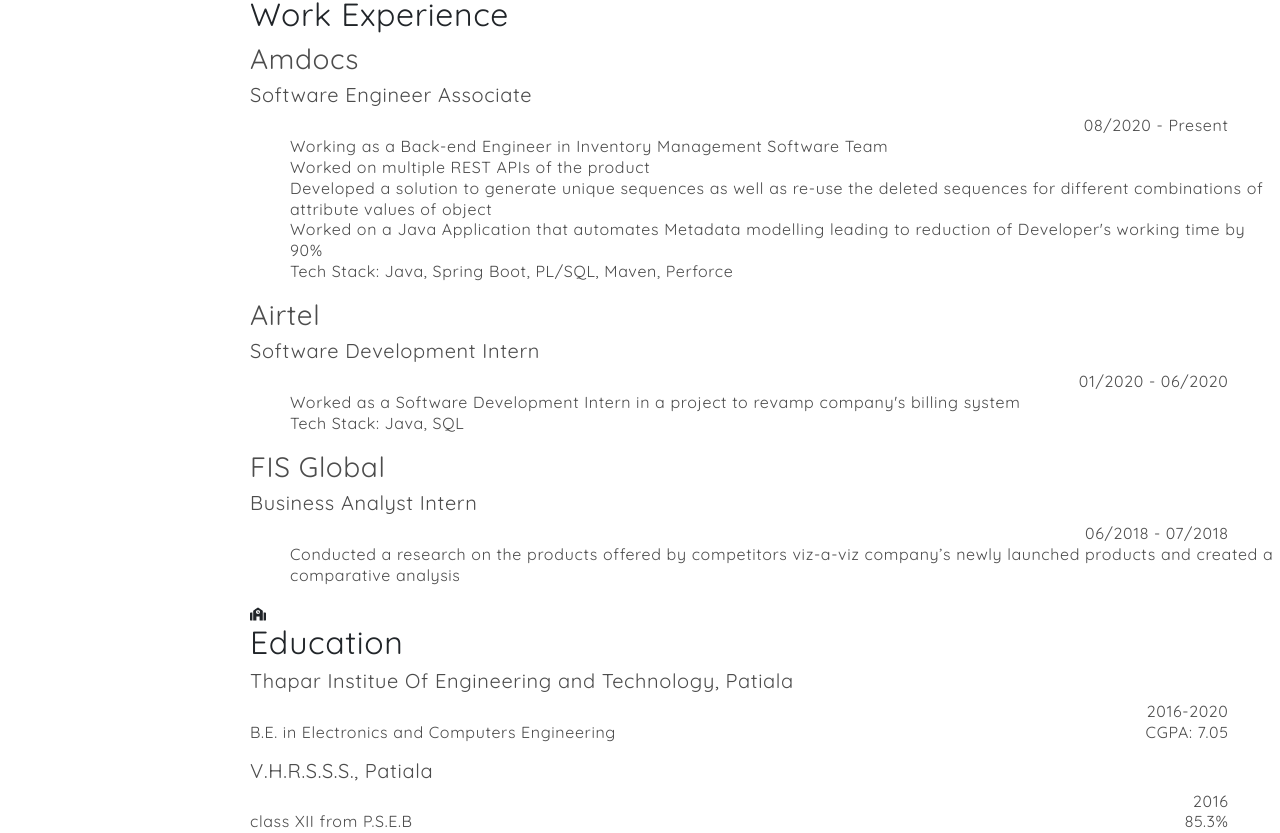
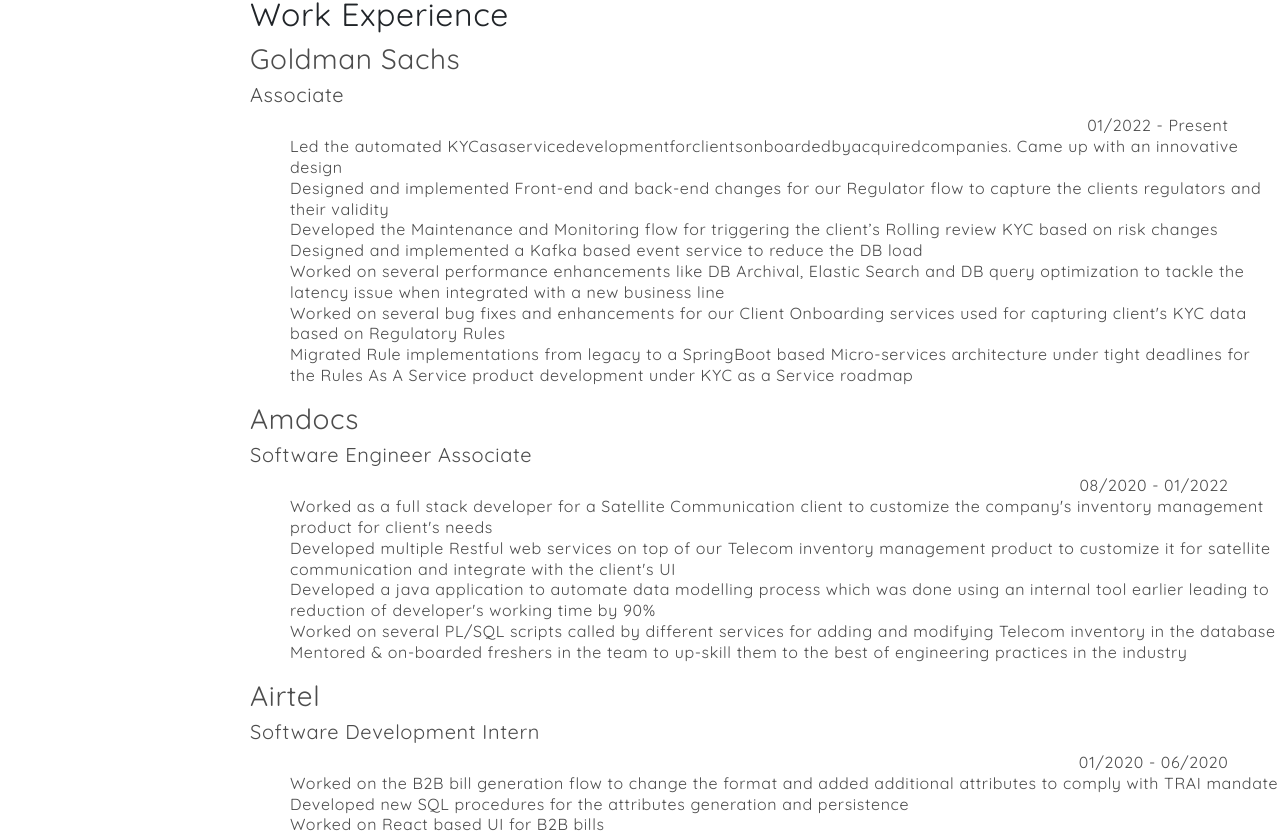
Before and after one commit to rachitchaudhary/React-Portfolio, a React (Create React App) app: page / in a window 1280 px wide. Shown: the part 867-1700 px from the top of the page. Built offline with nearby package versions, Linux system fonts and the light colour scheme; a web font is replaced by a local one.

Commit message:
updating work experience and dependencies

```diff
--- a/package.json
+++ b/package.json
@@ -21,7 +21,7 @@
     "react-reveal": "^1.2.2",
     "react-router-dom": "^5.2.0",
     "react-router-hash-link": "^2.4.3",
-    "react-scripts": "^3.4.3",
+    "react-scripts": "^5.0.1",
     "react-scroll": "^1.8.2",
     "react-scrollspy": "^3.4.3",
     "react-sticky-box": "^0.9.3",
--- a/src/components/education/education.component.js
+++ b/src/components/education/education.component.js
@@ -23,33 +23,44 @@
                                                 <div className={classes.label}>
                                                 <h2 >Work Experience</h2>
                                                 <p>
-                                                    <h3>Amdocs</h3> <h5>Software Engineer Associate</h5> <span className = "year">08/2020 - Present</span>
+                                                    <h3>Goldman Sachs</h3> <h5>Associate</h5> <span className = "year">01/2022 - Present</span>
                                                     <br />
                                                     <ul>
-                                                        <li>Working as a Back-end Engineer in Inventory Management Software Team</li>
-                                                        <li>Worked on multiple REST APIs of the product</li>
-                                                        <li>Developed a solution to generate unique sequences as well as re-use the deleted
-sequences for different combinations of attribute values of object</li>
-                                                        <li>Worked on a Java Application that automates Metadata modelling leading to
-reduction of Developer's working time by 90%</li>
-                                                        <li>Tech Stack: Java, Spring Boot, PL/SQL, Maven, Perforce</li>
+                                                        <li> Led the automated KYCasaservicedevelopmentforclientsonboardedbyacquiredcompanies. Came up with an
+                                                             innovative design</li>
+                                                        <li> Designed and implemented Front-end and back-end changes for our Regulator flow to capture the clients regulators and their validity</li>
+                                                        <li> Developed the Maintenance and Monitoring flow for triggering the client’s Rolling review KYC based on risk changes</li>
+                                                        <li> Designed and implemented a Kafka based event service to reduce the DB load</li>
+                                                        <li> Worked on several performance enhancements like DB Archival, Elastic Search and DB query optimization to tackle the latency issue when integrated with a new business line</li>
+                                                        <li> Worked on several bug fixes and enhancements for our Client Onboarding services used for capturing client's KYC data based on Regulatory Rules</li>
+                                                        <li> Migrated Rule implementations from legacy to a SpringBoot based Micro-services architecture under tight deadlines for the Rules As A Service product development under KYC as a Service roadmap</li>
+                                                    </ul>
+                                                </p>
+                                                <p>
+                                                    <h3>Amdocs</h3> <h5>Software Engineer Associate</h5> <span className = "year">08/2020 - 01/2022</span>
+                                                    <br />
+                                                    <ul>
+                                                        <li> Worked as a full stack developer for a Satellite Communication client to customize the company's inventory management product for client's needs</li>
+                                                        <li> Developed multiple Restful web services on top of our Telecom inventory management product to customize it for satellite communication and integrate with the client's UI</li>
+                                                        <li> Developed a java application to automate data modelling process which was done using an internal tool earlier leading to reduction of developer's working time by 90%</li>
+                                                        <li> Worked on several PL/SQL scripts called by different services for adding and modifying Telecom inventory in the database</li>
+                                                        <li> Mentored & on-boarded freshers in the team to up-skill them to the best of engineering practices in the industry</li>
                                                     </ul>
                                                 </p>
                                                 <p>
                                                     <h3>Airtel</h3> <h5>Software Development Intern</h5> <span className = "year">01/2020 - 06/2020</span>
                                                     <br />
                                                     <ul>
-                                                        <li>Worked as a Software Development Intern in a project to revamp company's billing
-system</li>
-                                                        <li>Tech Stack: Java, SQL</li>
+                                                        <li> Worked on the B2B bill generation flow to change the format and added additional attributes to comply with TRAI mandate</li>
+                                                        <li> Developed new SQL procedures for the attributes generation and persistence</li>
+                                                        <li> Worked on React based UI for B2B bills</li>
                                                     </ul>
                                                 </p>
                                                 <p>
                                                     <h3>FIS Global</h3> <h5>Business Analyst Intern</h5> <span className = "year">06/2018 - 07/2018</span>
                                                     <br />
                                                     <ul>
-                                                        <li>Conducted a research on the products offered by competitors viz-a-viz company’s
-newly launched products and created a comparative analysis</li>
+                                                        <li>Conducted research on competitor offerings for our new products to finalize the features for MVP</li>
                                                     </ul>
                                                 </p>
                                                 </div>
```
Also changed, not shown: 1 other file (tests, documents, lock files or other folders).
